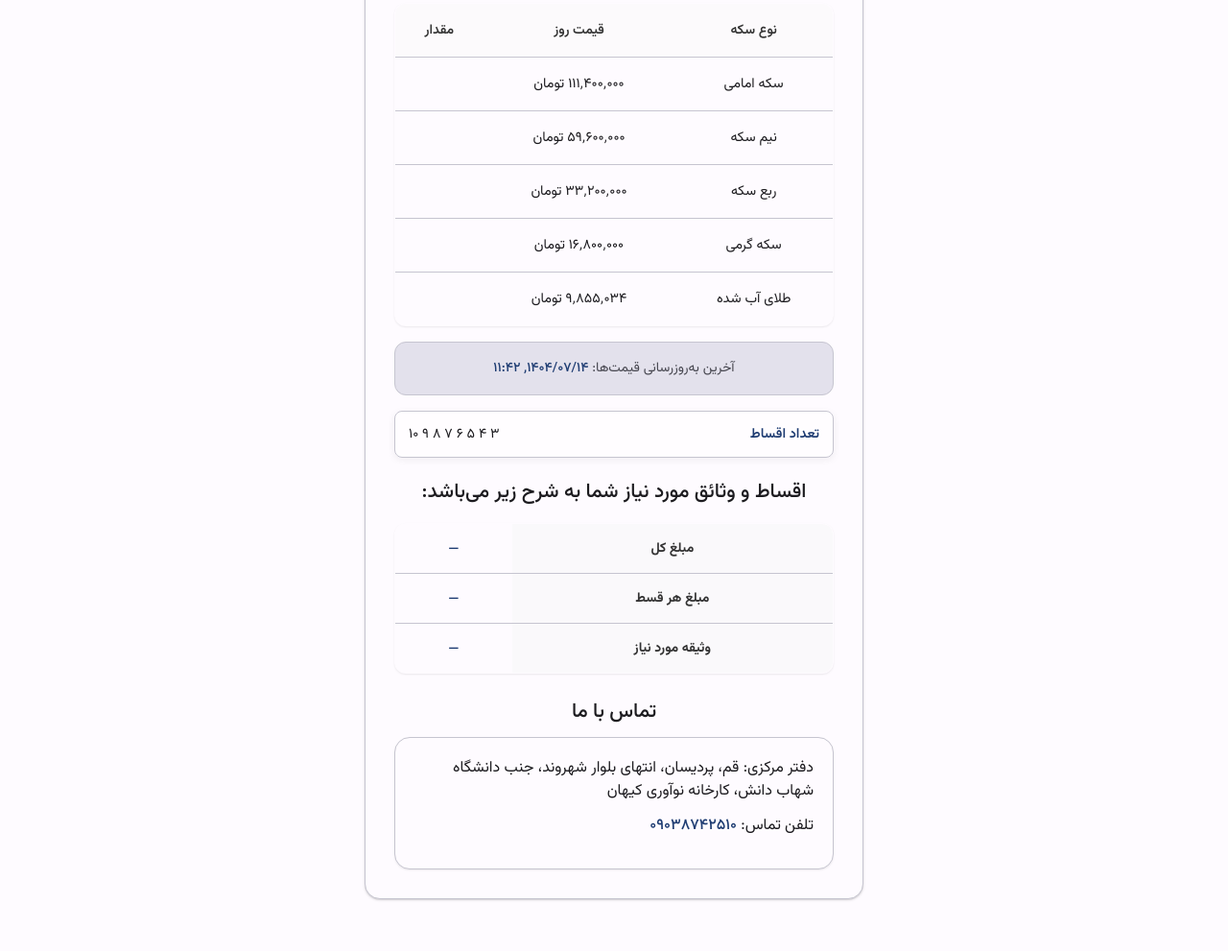
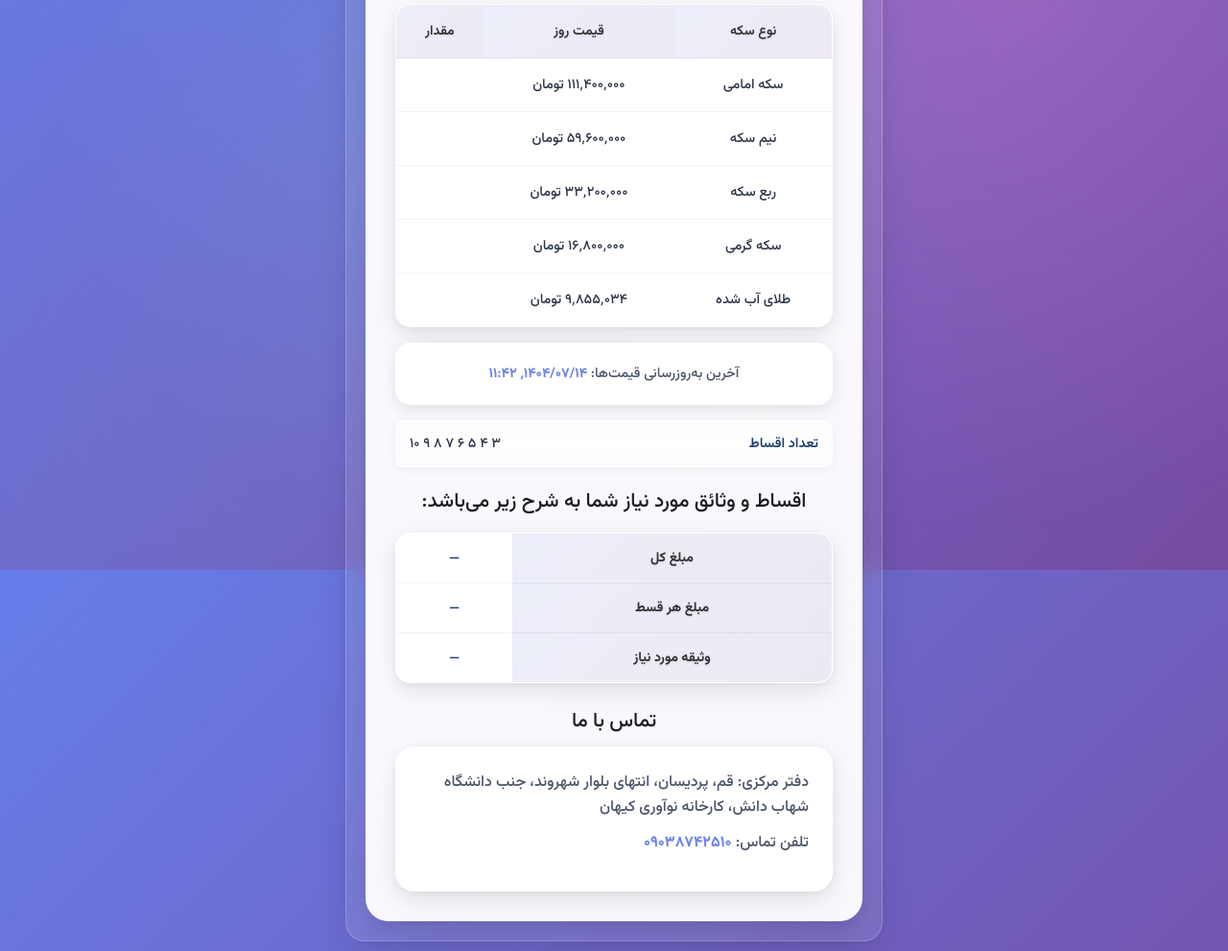
Before and after one commit to Sadr93/coin_cal, a website: page index.html in a window 1280 px wide. Shown: the part 206-1197 px from the top of the page at 96% size. Before the commit the page ends 1173 px from the top, so only its background shows below. Drawn offline with Linux system fonts and the light colour scheme; no server answers.

Commit message:
Add beautiful gradient background and glassmorphism effects

```diff
--- a/style.css
+++ b/style.css
@@ -47,13 +47,30 @@ body {
     font-family: 'Vazirmatn', sans-serif;
     margin: 0;
     padding: 0;
-    background: var(--md-sys-color-background);
+    background: linear-gradient(135deg, #667eea 0%, #764ba2 100%);
+    background-attachment: fixed;
     min-height: 100vh;
     display: flex;
     justify-content: center;
     align-items: center;
     animation: pageFadeIn 550ms ease-out 1;
     color: var(--md-sys-color-on-background);
+    position: relative;
+}
+
+body::before {
+    content: '';
+    position: fixed;
+    top: 0;
+    left: 0;
+    right: 0;
+    bottom: 0;
+    background:
+        radial-gradient(circle at 20% 80%, rgba(120, 119, 198, 0.3) 0%, transparent 50%),
+        radial-gradient(circle at 80% 20%, rgba(255, 119, 198, 0.3) 0%, transparent 50%),
+        radial-gradient(circle at 40% 40%, rgba(120, 219, 255, 0.2) 0%, transparent 50%);
+    pointer-events: none;
+    z-index: -1;
 }
 
 @keyframes pageFadeIn {
@@ -66,15 +83,25 @@ body {
     width: 95%;
     margin: 10px auto;
     padding: 10px;
+    backdrop-filter: blur(10px);
+    background: rgba(255, 255, 255, 0.1);
+    border-radius: 20px;
+    border: 1px solid rgba(255, 255, 255, 0.2);
+    box-shadow: 0 8px 32px rgba(0, 0, 0, 0.1);
 }
 
 h1 {
     text-align: center;
-    color: var(--md-sys-color-on-background);
+    color: #ffffff;
     margin-bottom: 24px;
-    font-weight: 400;
-    font-size: 2rem;
+    font-weight: 600;
+    font-size: 2.2rem;
     letter-spacing: -0.5px;
+    text-shadow: 0 2px 4px rgba(0, 0, 0, 0.3);
+    background: linear-gradient(135deg, #ffffff 0%, #f0f8ff 100%);
+    -webkit-background-clip: text;
+    -webkit-text-fill-color: transparent;
+    background-clip: text;
 }
 
 h2.table-title {
@@ -86,14 +113,35 @@ h2.table-title {
 }
 
 .calculator {
-    background: var(--md-sys-color-surface);
-    padding: 24px;
-    border-radius: var(--md-sys-shape-corner-large);
+    background: rgba(255, 255, 255, 0.95);
+    backdrop-filter: blur(20px);
+    padding: 32px;
+    border-radius: 24px;
     box-shadow:
-        0 var(--md-sys-elevation-level1) 3px rgba(0, 0, 0, 0.12),
-        0 var(--md-sys-elevation-level1) 1px rgba(0, 0, 0, 0.08);
-    border: 1px solid var(--md-sys-color-outline-variant);
-    transition: all 200ms cubic-bezier(0.2, 0, 0, 1);
+        0 20px 40px rgba(0, 0, 0, 0.1),
+        0 8px 16px rgba(0, 0, 0, 0.05),
+        inset 0 1px 0 rgba(255, 255, 255, 0.8);
+    border: 1px solid rgba(255, 255, 255, 0.3);
+    transition: all 300ms cubic-bezier(0.2, 0, 0, 1);
+    position: relative;
+    overflow: hidden;
+}
+
+.calculator::before {
+    content: '';
+    position: absolute;
+    top: 0;
+    left: 0;
+    right: 0;
+    bottom: 0;
+    background: linear-gradient(135deg, rgba(255, 255, 255, 0.1) 0%, rgba(255, 255, 255, 0.05) 100%);
+    pointer-events: none;
+    z-index: 0;
+}
+
+.calculator > * {
+    position: relative;
+    z-index: 1;
 }
 
 .calculator:hover {
@@ -212,23 +260,24 @@ input:hover {
 
 button {
     width: 100%;
-    padding: 16px 24px;
-    background: var(--md-sys-color-primary);
-    color: var(--md-sys-color-on-primary);
+    padding: 18px 24px;
+    background: linear-gradient(135deg, #667eea 0%, #764ba2 100%);
+    color: #ffffff;
     border: none;
-    border-radius: var(--md-sys-shape-corner-large);
+    border-radius: 16px;
     cursor: pointer;
     font-size: 1rem;
     margin-bottom: 16px;
     font-family: 'Vazirmatn', sans-serif;
-    font-weight: 500;
+    font-weight: 600;
     letter-spacing: 0.1px;
-    transition: all 150ms cubic-bezier(0.2, 0, 0, 1);
+    transition: all 200ms cubic-bezier(0.2, 0, 0, 1);
     box-shadow:
-        0 var(--md-sys-elevation-level1) 2px rgba(0, 0, 0, 0.12),
-        0 var(--md-sys-elevation-level1) 1px rgba(0, 0, 0, 0.08);
+        0 8px 24px rgba(102, 126, 234, 0.3),
+        0 4px 12px rgba(118, 75, 162, 0.2);
     position: relative;
     overflow: hidden;
+    text-shadow: 0 1px 2px rgba(0, 0, 0, 0.2);
 }
 
 button::before {
@@ -244,9 +293,11 @@ button::before {
 }
 
 button:hover {
+    transform: translateY(-2px);
     box-shadow:
-        0 var(--md-sys-elevation-level2) 4px rgba(0, 0, 0, 0.15),
-        0 var(--md-sys-elevation-level1) 2px rgba(0, 0, 0, 0.1);
+        0 12px 32px rgba(102, 126, 234, 0.4),
+        0 8px 16px rgba(118, 75, 162, 0.3);
+    background: linear-gradient(135deg, #5a67d8 0%, #6b46c1 100%);
 }
 
 button:hover::before {
@@ -270,32 +321,43 @@ table {
     width: 100%;
     border-collapse: collapse;
     margin-top: 16px;
-    background: var(--md-sys-color-surface);
-    border-radius: var(--md-sys-shape-corner-medium);
+    background: rgba(255, 255, 255, 0.9);
+    backdrop-filter: blur(10px);
+    border-radius: 16px;
     overflow: hidden;
     font-size: 0.875rem;
     box-shadow:
-        0 var(--md-sys-elevation-level1) 2px rgba(0, 0, 0, 0.08);
-    border: 1px solid var(--md-sys-color-outline-variant);
+        0 8px 24px rgba(0, 0, 0, 0.1),
+        0 2px 8px rgba(0, 0, 0, 0.05);
+    border: 1px solid rgba(255, 255, 255, 0.3);
+    position: relative;
 }
 
 th, td {
     padding: 16px 12px;
     text-align: center;
-    border-bottom: 1px solid var(--md-sys-color-outline-variant);
-    transition: background-color 150ms cubic-bezier(0.2, 0, 0, 1);
+    border-bottom: 1px solid rgba(0, 0, 0, 0.05);
+    transition: all 200ms cubic-bezier(0.2, 0, 0, 1);
 }
 
 th {
-    background: var(--md-sys-color-surface-variant);
-    color: var(--md-sys-color-on-surface);
+    background: linear-gradient(135deg, rgba(102, 126, 234, 0.1) 0%, rgba(118, 75, 162, 0.1) 100%);
+    color: #4a5568;
+    font-weight: 600;
+    font-size: 0.875rem;
+    text-shadow: 0 1px 2px rgba(0, 0, 0, 0.1);
+}
+
+td {
+    color: #2d3748;
     font-weight: 500;
-    font-size: 0.875rem;
 }
 
 tr:hover td {
-    background: var(--md-sys-color-primary-container);
-    color: var(--md-sys-color-on-primary-container);
+    background: linear-gradient(135deg, rgba(102, 126, 234, 0.08) 0%, rgba(118, 75, 162, 0.08) 100%);
+    color: #1a202c;
+    transform: translateY(-1px);
+    box-shadow: 0 4px 12px rgba(0, 0, 0, 0.1);
 }
 
 /* یکسان‌سازی ارتفاع ردیف‌های جدول سکه با سربرگ */
@@ -386,24 +448,27 @@ tr:hover td {
 
 /* Price update info */
 .price-update-info {
-    background: var(--md-sys-color-surface-variant);
-    border-radius: var(--md-sys-shape-corner-medium);
-    padding: 16px;
+    background: rgba(255, 255, 255, 0.9);
+    backdrop-filter: blur(10px);
+    border-radius: 16px;
+    padding: 20px;
     margin: 16px 0;
     text-align: center;
-    border: 1px solid var(--md-sys-color-outline-variant);
+    border: 1px solid rgba(255, 255, 255, 0.3);
+    box-shadow: 0 4px 16px rgba(0, 0, 0, 0.1);
 }
 
 .price-update-info p {
-    color: var(--md-sys-color-on-surface-variant);
-    font-size: 0.875rem;
+    color: #4a5568;
+    font-size: 0.9rem;
     margin: 0;
-    font-weight: 400;
+    font-weight: 500;
 }
 
 #last-update {
-    color: var(--md-sys-color-primary);
-    font-weight: 500;
+    color: #667eea;
+    font-weight: 600;
+    text-shadow: 0 1px 2px rgba(0, 0, 0, 0.1);
 }
 
 /* FAQ removed */
@@ -415,35 +480,42 @@ tr:hover td {
 }
 
 .contact-card .contact-content {
-    background: var(--md-sys-color-surface);
-    border: 1px solid var(--md-sys-color-outline-variant);
-    border-radius: var(--md-sys-shape-corner-large);
-    padding: 20px;
+    background: rgba(255, 255, 255, 0.9);
+    backdrop-filter: blur(10px);
+    border: 1px solid rgba(255, 255, 255, 0.3);
+    border-radius: 20px;
+    padding: 24px;
     box-shadow:
-        0 var(--md-sys-elevation-level1) 2px rgba(0, 0, 0, 0.08);
-    transition: all 150ms cubic-bezier(0.2, 0, 0, 1);
+        0 8px 24px rgba(0, 0, 0, 0.1),
+        0 2px 8px rgba(0, 0, 0, 0.05);
+    transition: all 200ms cubic-bezier(0.2, 0, 0, 1);
 }
 
 .contact-card .contact-content:hover {
+    transform: translateY(-2px);
     box-shadow:
-        0 var(--md-sys-elevation-level2) 4px rgba(0, 0, 0, 0.12);
+        0 12px 32px rgba(0, 0, 0, 0.15),
+        0 4px 16px rgba(0, 0, 0, 0.1);
 }
 
 .contact-card p {
-    color: var(--md-sys-color-on-surface);
+    color: #4a5568;
     margin-bottom: 12px;
-    line-height: 1.5;
+    line-height: 1.6;
+    font-weight: 500;
 }
 
 .contact-phone {
-    color: var(--md-sys-color-primary);
-    font-weight: 500;
+    color: #667eea;
+    font-weight: 600;
     text-decoration: none;
-    transition: color 150ms cubic-bezier(0.2, 0, 0, 1);
+    transition: all 200ms cubic-bezier(0.2, 0, 0, 1);
+    text-shadow: 0 1px 2px rgba(0, 0, 0, 0.1);
 }
 .contact-phone:hover {
-    color: var(--md-sys-color-primary);
+    color: #5a67d8;
     text-decoration: underline;
+    transform: translateY(-1px);
 }
 
 th {
```
